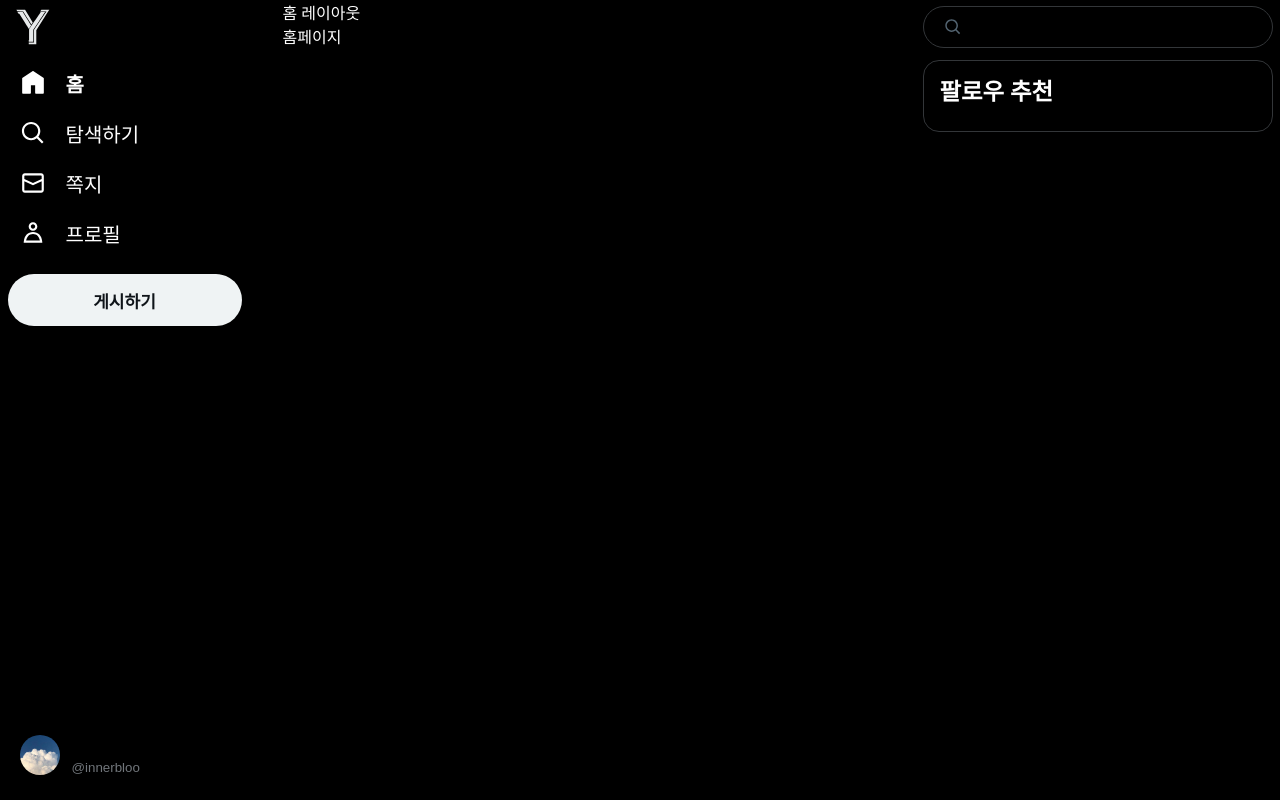
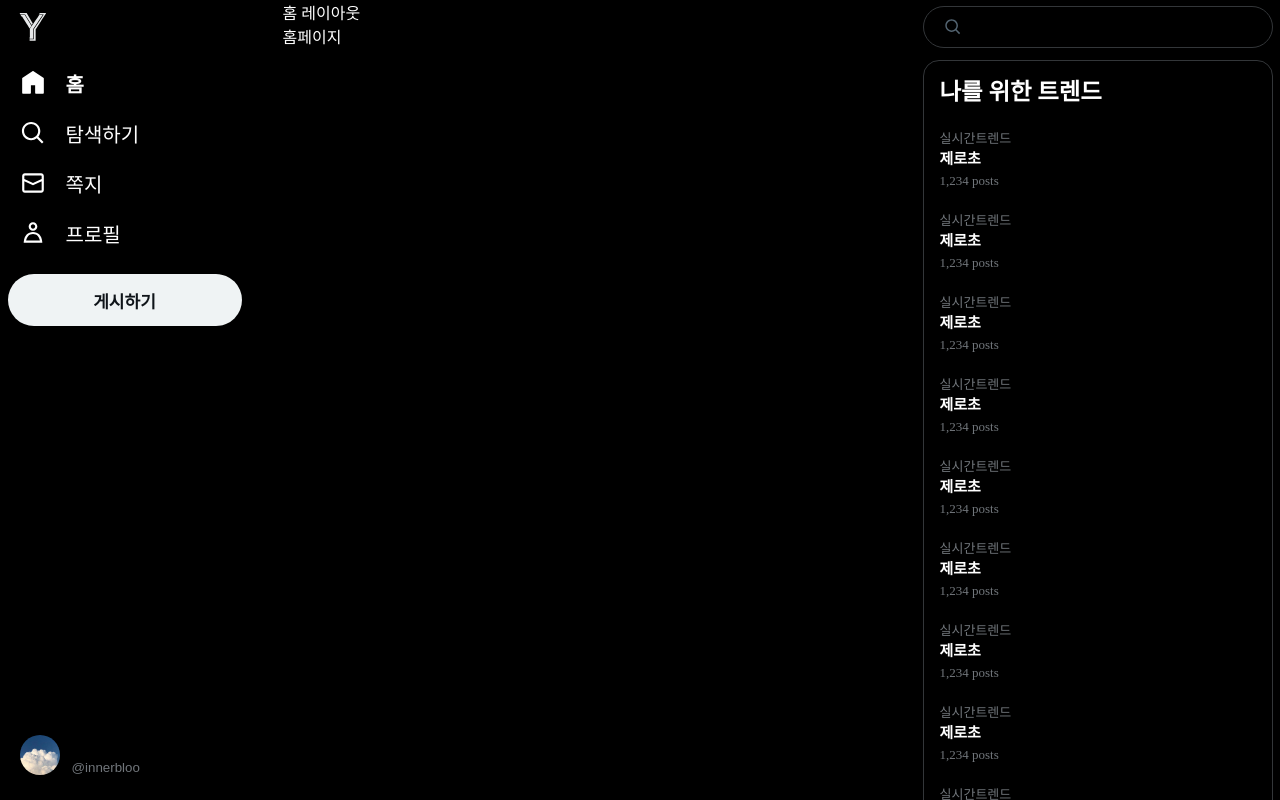
Before and after one commit to innerbloo/clone-twitter, a Next.js app: page /home in a window 1280 px wide. Built offline with nearby package versions, Linux system fonts and the light colour scheme.

Commit message:
오른쪽 섹션 작업

```diff
--- /dev/null
+++ b/src/app/(afterLogin)/_component/FollowRecommend.tsx
@@ -0,0 +1,30 @@
+'use client';
+
+import style from './followRecommend.module.css';
+
+export default function FollowRecommend() {
+    const onFollow = () => {};
+
+    const user = {
+        id: 'elonmusk',
+        nickname: 'Elon Musk',
+        image: '/profile.jpeg',
+    };
+
+    return (
+        <div className={style.container}>
+            <div className={style.userLogoSection}>
+                <div className={style.userLogo}>
+                    <img src={user.image} alt={user.id} />
+                </div>
+            </div>
+            <div className={style.userInfo}>
+                <div className={style.title}>{user.nickname}</div>
+                <div className={style.count}>@{user.id}</div>
+            </div>
+            <div className={style.followButtonSection}>
+                <button onClick={onFollow}>팔로우</button>
+            </div>
+        </div>
+    );
+}
--- /dev/null
+++ b/src/app/(afterLogin)/_component/Trend.tsx
@@ -0,0 +1,13 @@
+import Link from 'next/link';
+
+import style from './trend.module.css';
+
+export default function Trend() {
+    return (
+        <Link href={`/search?q=트렌드`} className={style.container}>
+            <div className={style.count}>실시간트렌드</div>
+            <div className={style.title}>제로초</div>
+            <div className={style.count}>1,234 posts</div>
+        </Link>
+    );
+}
--- /dev/null
+++ b/src/app/(afterLogin)/_component/TrendSection.tsx
@@ -0,0 +1,23 @@
+import style from './trendSection.module.css';
+
+import Trend from '@/app/(afterLogin)/_component/Trend';
+
+export default function TrendSection() {
+    return (
+        <div className={style.trendBg}>
+            <div className={style.trend}>
+                <h3>나를 위한 트렌드</h3>
+                <Trend />
+                <Trend />
+                <Trend />
+                <Trend />
+                <Trend />
+                <Trend />
+                <Trend />
+                <Trend />
+                <Trend />
+                <Trend />
+            </div>
+        </div>
+    );
+}
--- /dev/null
+++ b/src/app/(afterLogin)/_component/followRecommend.module.css
@@ -0,0 +1,57 @@
+.container {
+    padding: 12px 16px;
+    height: 66px;
+    display: flex;
+    transition: background-color 0.2s;
+}
+
+.container:hover {
+    background-color: rgba(255, 255, 255, 0.03);
+}
+
+.userLogo {
+    width: 40px;
+    margin-right: 12px;
+}
+
+.userLogo, .userLogo img {
+    width: 40px;
+    height: 40px;
+    border-radius: 20px;
+}
+
+.userInfo {
+    flex: 1;
+}
+
+.title {
+    font-size: 15px;
+    font-weight: bold;
+    line-height: 20px;
+}
+
+.count {
+    color: #71767b;
+    font-size: 13px;
+    line-height: 16px;
+}
+
+.followButtonSection {
+    width: 76px;
+}
+
+.followButtonSection button {
+    border: none;
+    cursor: pointer;
+    width: 100%;
+    color: rgb(15, 20, 25);
+    background-color: rgb(239, 243, 244);
+    font-size: 14px;
+    font-weight: bold;
+    height: 32px;
+    border-radius: 16px;
+    transition: background-color 0.2s;
+}
+.followButtonSection button:hover {
+    background-color: rgb(215, 219, 220);
+}
--- /dev/null
+++ b/src/app/(afterLogin)/_component/trend.module.css
@@ -0,0 +1,24 @@
+.container {
+    padding: 12px 16px;
+    height: 82px;
+    display: block;
+    transition: background-color 0.2s;
+}
+.container:hover {
+    background-color: rgba(255, 255, 255, 0.03);
+}
+
+.title {
+    font-size: 15px;
+    font-weight: bold;
+    line-height: 20px;
+    margin-top: 2px;
+    margin-bottom: 4px;
+}
+
+.count {
+    color: #71767b;
+    font-size: 13px;
+    line-height: 16px;
+    font-weight: lighter;
+}
--- /dev/null
+++ b/src/app/(afterLogin)/_component/trendSection.module.css
@@ -0,0 +1,16 @@
+.trendBg {
+    background-color: #000;
+    border-radius: 16px;
+    margin-top: 12px;
+    border: 1px solid rgb(51, 54, 57);
+
+}
+.trend {
+    font-size: 20px;
+    font-weight: bold;
+    padding: 12px 0;
+}
+.trend h3 {
+    margin-bottom: 12px;
+    padding: 0 16px;
+}
--- a/src/app/(afterLogin)/layout.module.css
+++ b/src/app/(afterLogin)/layout.module.css
@@ -44,9 +44,10 @@
     display: flex;
     justify-content: center;
     align-items: center;
+    transition: background-color 0.2s;
 }
 .logoPill:hover {
-    background-color: rgba(15,20,25, 0.1);
+    background-color: rgba(239, 243, 244, 0.1);
 }
 
 .postButton {
@@ -131,8 +132,8 @@
     border: 1px solid rgb(51, 54, 57);
     border-radius: 16px;
     margin: 12px 0;
-    padding: 12px 16px;
+    padding: 12px 0;
 }
 .followRecommend h3 {
-    padding-bottom: 12px;
+    padding: 0 16px 12px;
 }
--- a/src/app/(afterLogin)/layout.tsx
+++ b/src/app/(afterLogin)/layout.tsx
@@ -4,13 +4,11 @@ import { ReactNode } from 'react';
 
 import YLogo from '../../../public/ylogo.svg';
 
+import FollowRecommend from '@/app/(afterLogin)/_component/FollowRecommend';
 import LogoutButton from '@/app/(afterLogin)/_component/LogoutButton';
 import NavMenu from '@/app/(afterLogin)/_component/NavMenu';
+import TrendSection from '@/app/(afterLogin)/_component/TrendSection';
 import style from '@/app/(afterLogin)/layout.module.css';
-
-// import LogoutButton from "@/app/(afterLogin)/_component/LogoutButton";
-// import TrendSection from "@/app/(afterLogin)/_component/TrendSection";
-// import FollowRecommend from "@/app/(afterLogin)/_component/FollowRecommend";
 
 export default function AfterLoginLayout({
     children,
@@ -27,8 +25,8 @@ export default function AfterLoginLayout({
                                 <Image
                                     src={YLogo}
                                     alt="y.com로고"
-                                    width={40}
-                                    height={40}
+                                    width={32}
+                                    height={32}
                                 />
                             </div>
                         </Link>
@@ -63,12 +61,12 @@ export default function AfterLoginLayout({
                                 <input type="search" />
                             </form>
                         </div>
-                        {/*<TrendSection />*/}
+                        <TrendSection />
                         <div className={style.followRecommend}>
                             <h3>팔로우 추천</h3>
-                            {/*<FollowRecommend />*/}
-                            {/*<FollowRecommend />*/}
-                            {/*<FollowRecommend />*/}
+                            <FollowRecommend />
+                            <FollowRecommend />
+                            <FollowRecommend />
                         </div>
                     </section>
                 </div>
```
